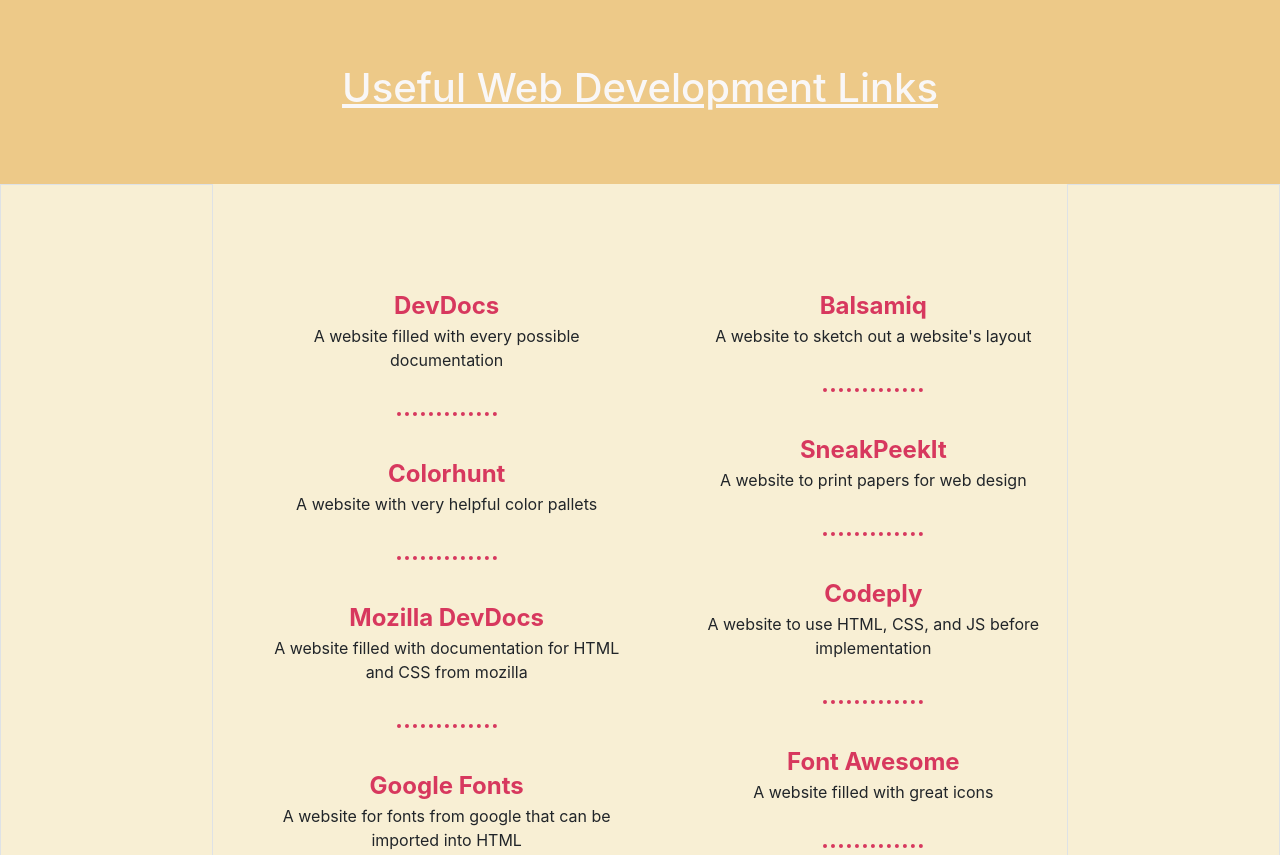
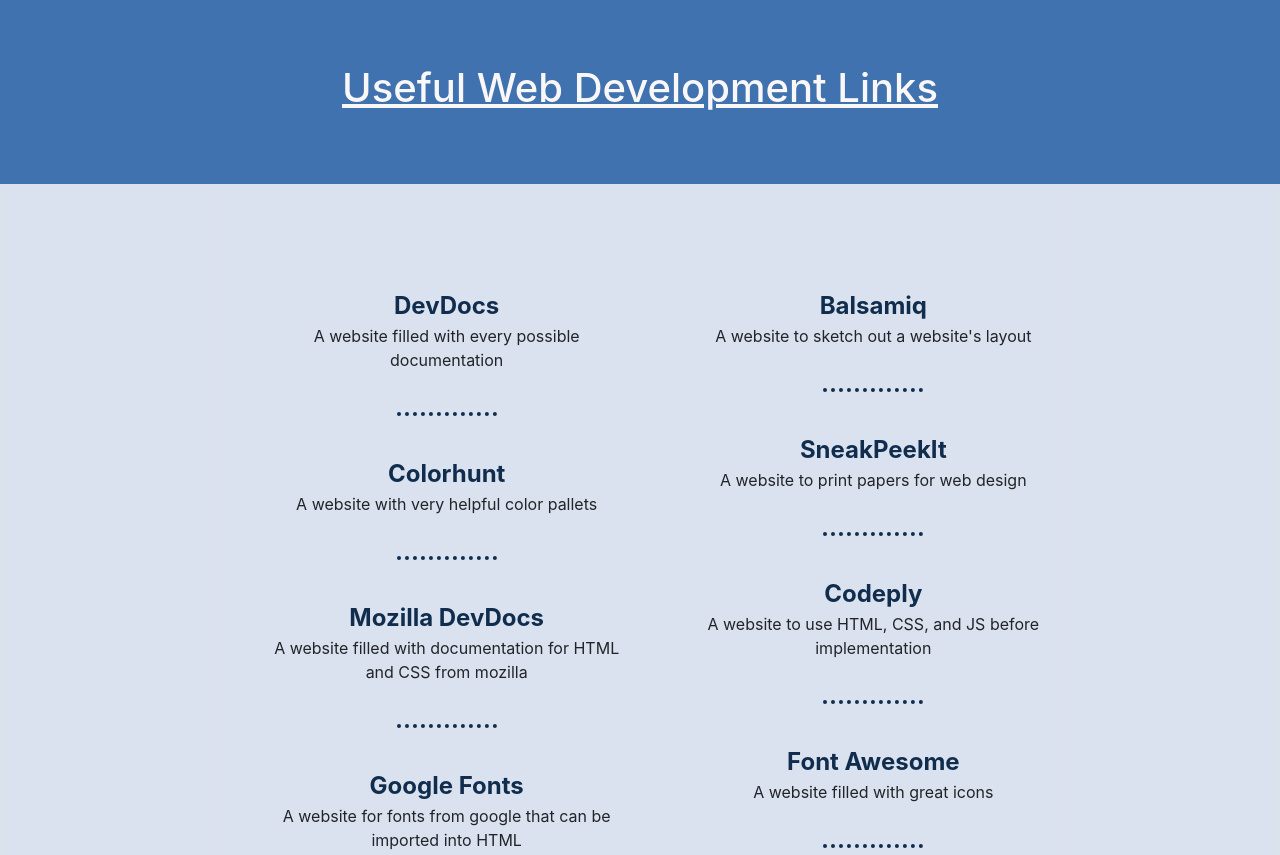
Before and after one commit to alexsio03/web-dev-links, a plain HTML site: page index.html in a window 1280 px wide. Shown: the top 855 px of the page. Drawn offline with nearby package versions, Linux system fonts and the light colour scheme.

Commit message:
Update styles.css

```diff
--- a/styles.css
+++ b/styles.css
@@ -9,12 +9,12 @@ h1 {
 .title {
   text-align: center;
   padding: 5% 20%;
-  background-color: #EDC988;
+  background-color: #3f72af;
   color: #f9f7f7;
 }
 
 .links {
-  background-color: #F8EFD4;
+  background-color: #dbe2ef;
   text-align: center;
   padding: 5% 35%;
 }
@@ -24,7 +24,7 @@ h1 {
 }
 
 .border {
-  background-color: #F8EFD4;
+  background-color: #dbe2ef;
 }
 
 ul {
@@ -33,7 +33,7 @@ ul {
 
 a {
   font-size: 1.5rem;
-  color: #D7385E !important;
+  color: #112d4e !important;
   font-weight: bold;
 }
 
@@ -41,6 +41,6 @@ hr {
   border-style: dotted none none none !important;
   width: 100px !important;
   border-width: 4px !important;
-  border-color: #D7385E !important;
+  border-color: #112d4e !important;
   margin: 50px auto;
 }
```
